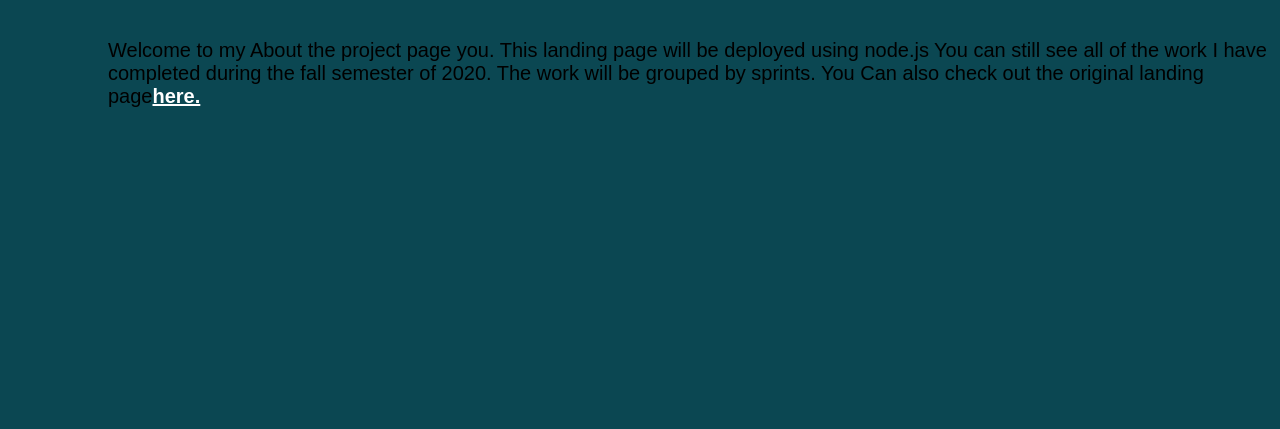
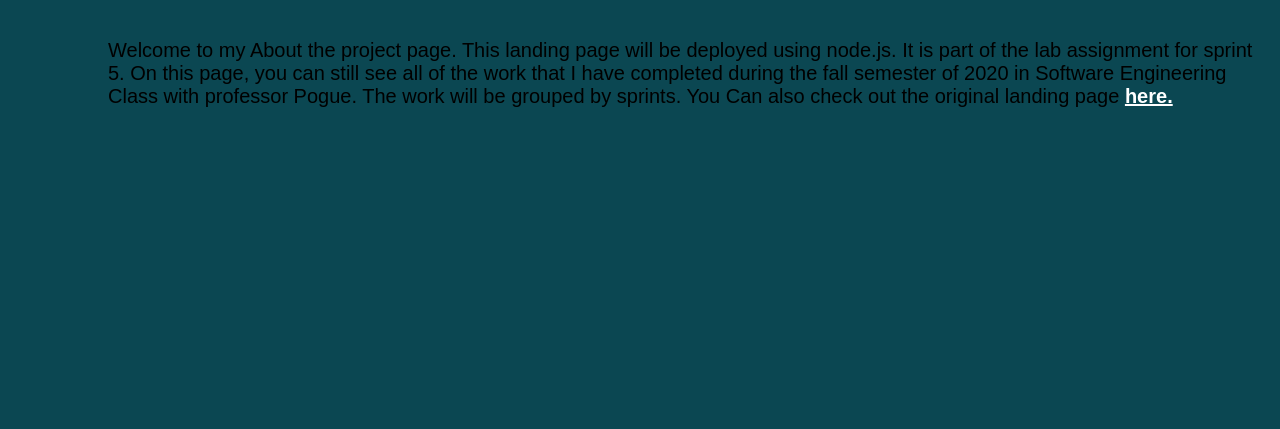
Before and after one commit to dcazales/NodeLandingPage, a website: page public/about.html in a window 1280 px wide. Shown: the part 371-800 px from the top of the page. Drawn offline with Linux system fonts and the light colour scheme.

Commit message:
Update about.html

```diff
--- a/public/about.html
+++ b/public/about.html
@@ -44,9 +44,11 @@
       <img src="/img/logo.png" alt="logo">
     </header>
     <h1>About The Page</h1>
-    <p>Welcome to my  About the project page you. This landing page will be deployed using node.js
-        You can still see all of the work I have completed during the fall semester of 2020.
-        The work will be grouped by sprints. You Can also check out the original landing page<a HREF="https://landingpage-dc.azurewebsites.net"target="_blank">here.</a></p>
+    <p>
+      Welcome to my About the project page. This landing page will be deployed using node.js. It is part of the lab assignment for sprint 5.
+      On this page, you can still see all of the work that I have completed during the fall semester of 2020 in Software Engineering Class
+      with professor Pogue. The work will be grouped by sprints. You Can also check out the original landing page
+      <a HREF="https://landingpage-dc.azurewebsites.net"target="_blank">here.</a></p>
 
 
   </body>
```
